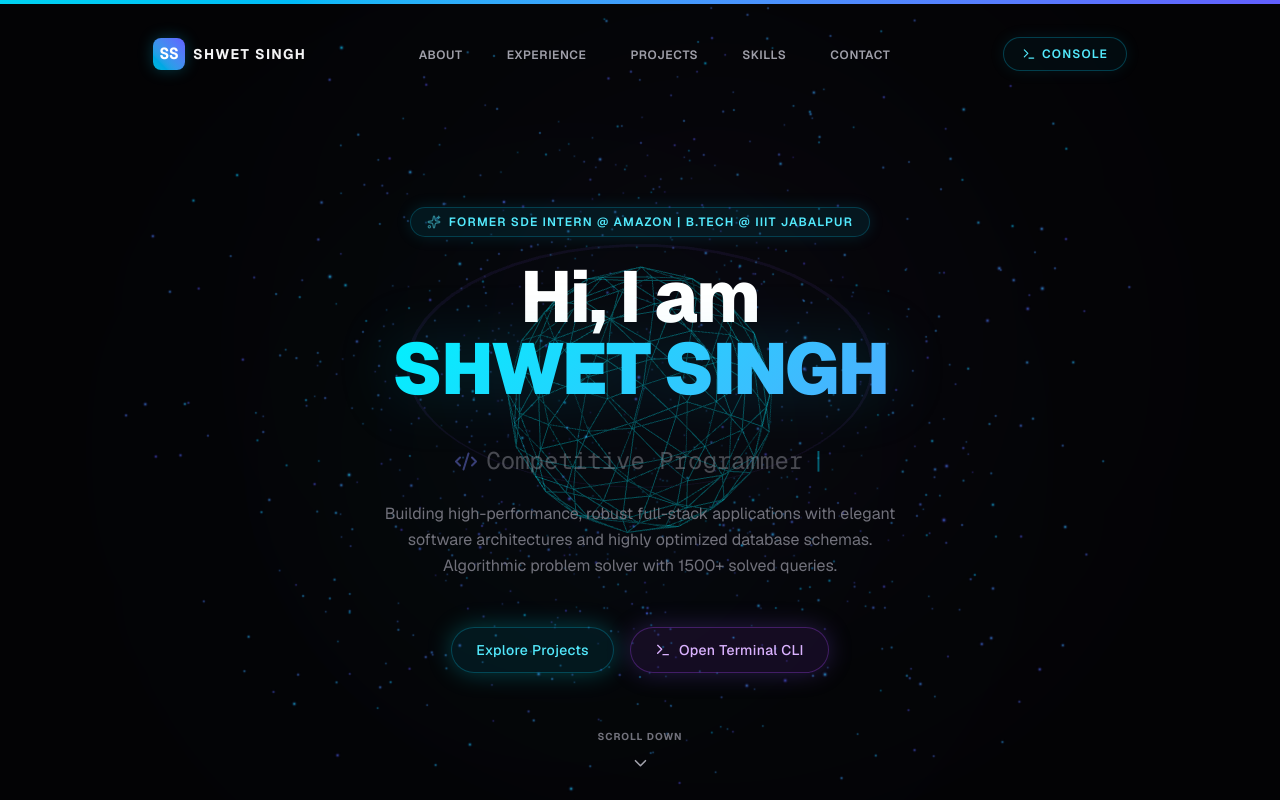
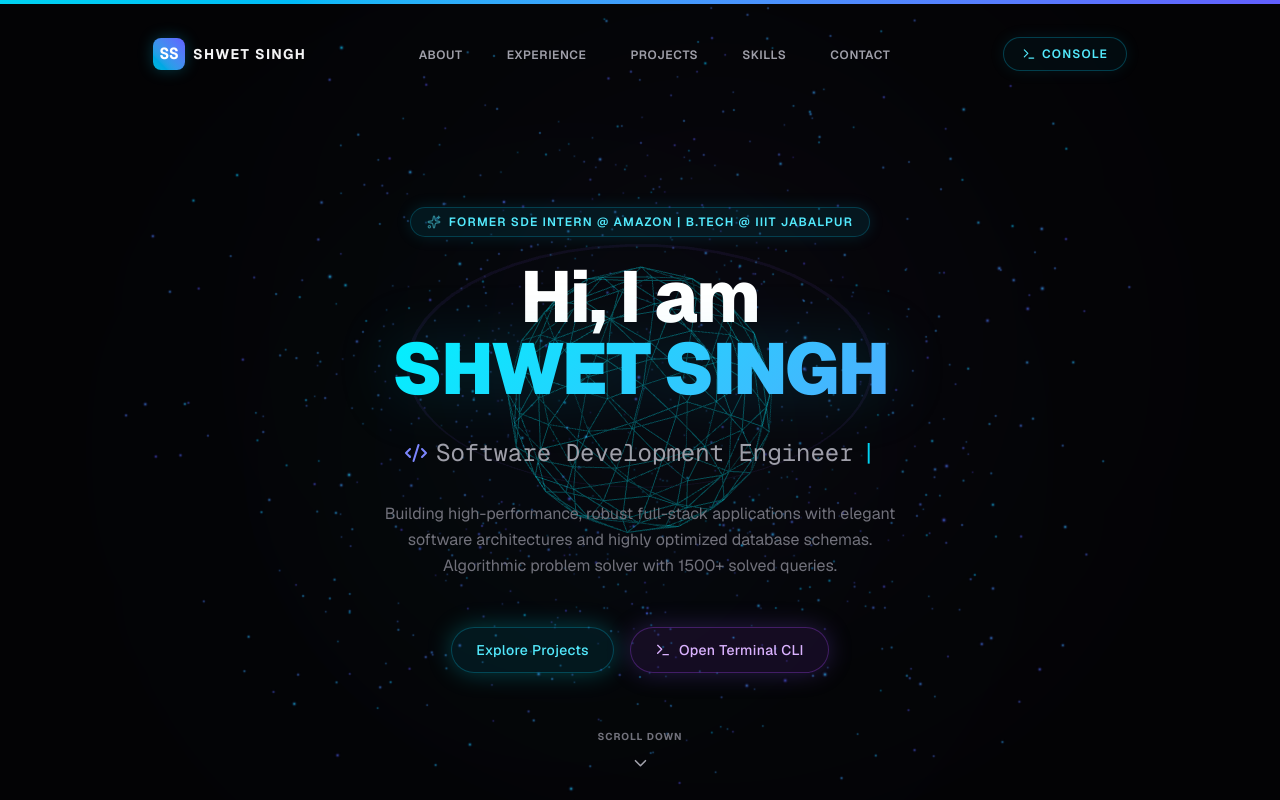
Before and after one commit to sss135790/PORTFOLIO, a Next.js app: page / in a window 1280 px wide. Shown: the top 800 px of the page. Built offline with nearby package versions, Linux system fonts and the light colour scheme.

Commit message:
removed unwanted tags

```diff
--- a/app/components/sections/Hero.tsx
+++ b/app/components/sections/Hero.tsx
@@ -7,10 +7,7 @@ import ParticleCanvas from '../3d/ParticleCanvas';
 import NeonButton from '../ui/NeonButton';
 
 const roles = [
-  'Software Development Engineer',
-  'Amazon SDE Intern',
-  'Competitive Programmer',
-  'Full Stack Developer',
+  'Software Development Engineer'
 ];
 
 export default function Hero() {
```
